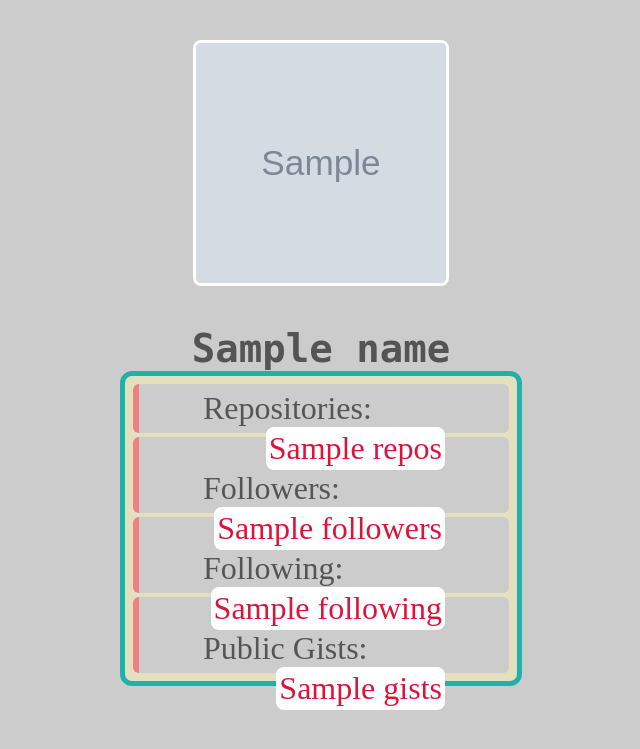
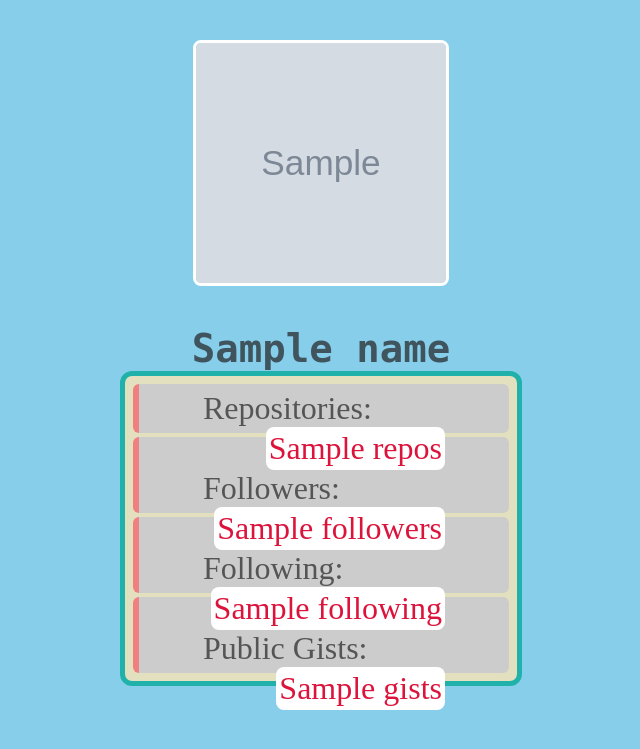
Before and after one commit to jamesgeorge007/GitHub-Mate, a Flask app: template templates/profile.html in a window 1280 px wide. Shown: the top 749 px of the page, without its empty margins (319-959 px from the left). Run offline with Flask 2, Linux system fonts and the light colour scheme; the template is opened without the code that fills it: most values are stand-ins (such as "Sample title", 1, 10 or a date in 2020); grey boxes marked "Sample" are stand-in pictures.

Commit message:
add screenshots

```diff
--- a/static/style.css
+++ b/static/style.css
@@ -85,7 +85,7 @@ form button:active{
 }
 
 .profile{
-	background: #ccc;
+	background: skyblue;
 }
 
 .img{
```
Also changed, not shown: static/assets/home.PNG (added), static/assets/profile.PNG (added).
